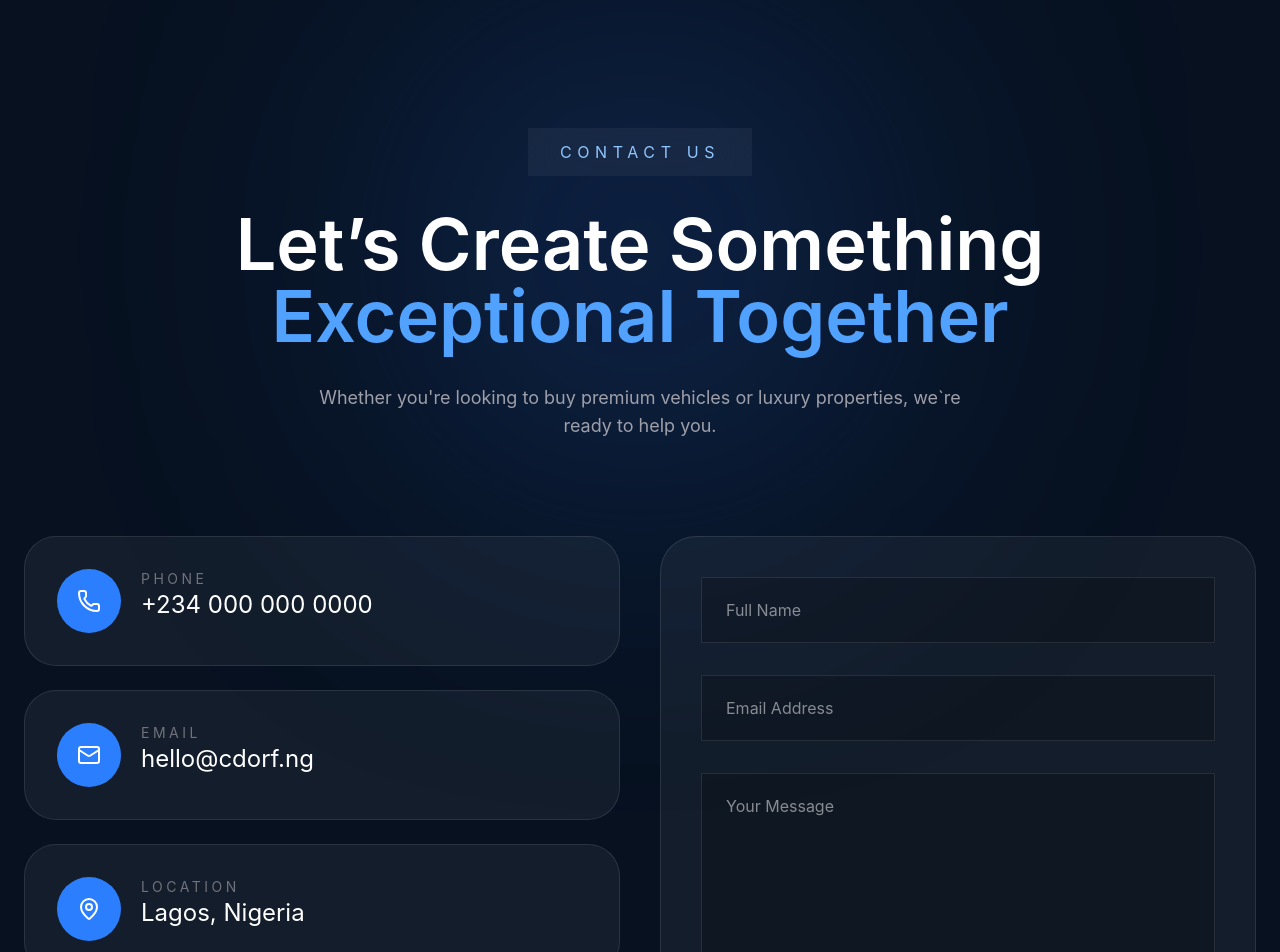
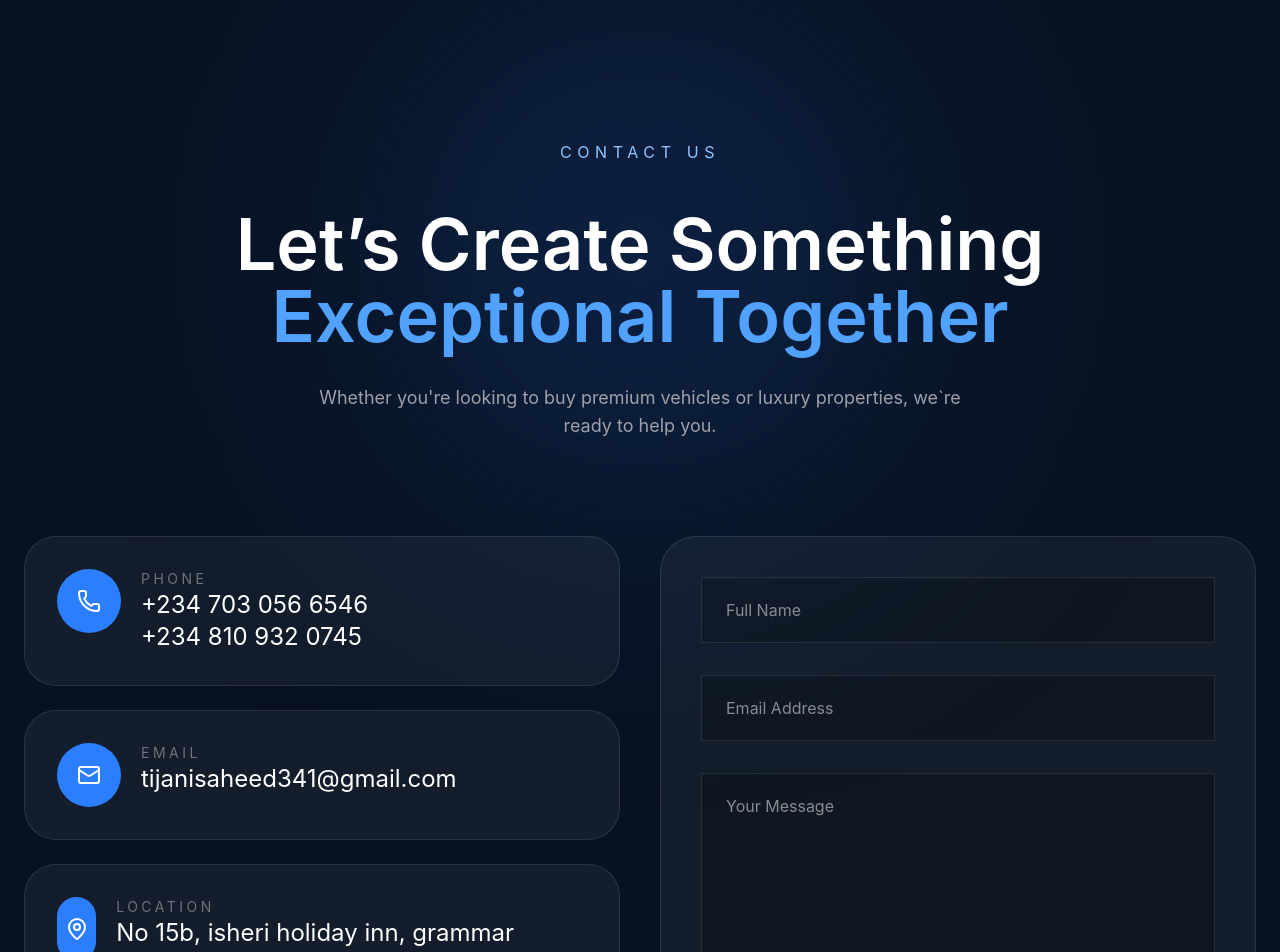
Before and after one commit to FavourDeCreative/CDORF, a Next.js app: page / in a window 1280 px wide. Shown: the part 2080-3032 px from the top of the page. Built offline with nearby package versions, Linux system fonts and the light colour scheme.

Commit message:
Updated contact section

```diff
--- a/components/shared/Contact.jsx
+++ b/components/shared/Contact.jsx
@@ -75,7 +75,7 @@ export default function ContactSection() {
         {/* HEADER */}
         <div className="mx-auto mb-24 max-w-4xl text-center">
           <div className="fade-up mb-8 flex justify-center">
-            <div className="bg-white/5 px-8 py-3 text-base uppercase tracking-[0.35em] text-blue-300 backdrop-blur-xl">
+            <div className=" px-8 py-3 text-base uppercase tracking-[0.35em] text-blue-300 backdrop-blur-xl">
               Contact Us
             </div>
           </div>
@@ -104,7 +104,8 @@ export default function ContactSection() {
                   <p className="text-sm uppercase tracking-[0.25em] text-zinc-500">
                     Phone
                   </p>
-                  <h3 className="text-2xl">+234 000 000 0000</h3>
+                  <h3 className="text-2xl">+234 703 056 6546</h3>
+                  <h3 className="text-2xl">+234 810 932 0745</h3>
                 </div>
               </div>
             </div>
@@ -118,7 +119,7 @@ export default function ContactSection() {
                   <p className="text-sm uppercase tracking-[0.25em] text-zinc-500">
                     Email
                   </p>
-                  <h3 className="text-2xl">hello@cdorf.ng</h3>
+                  <h3 className="text-2xl">tijanisaheed341@gmail.com</h3>
                 </div>
               </div>
             </div>
@@ -132,7 +133,10 @@ export default function ContactSection() {
                   <p className="text-sm uppercase tracking-[0.25em] text-zinc-500">
                     Location
                   </p>
-                  <h3 className="text-2xl">Lagos, Nigeria</h3>
+                  <h3 className="text-2xl">
+                    No 15b, isheri holiday inn, grammar school ojodu berger
+                    Lagos state
+                  </h3>
                 </div>
               </div>
             </div>
```
